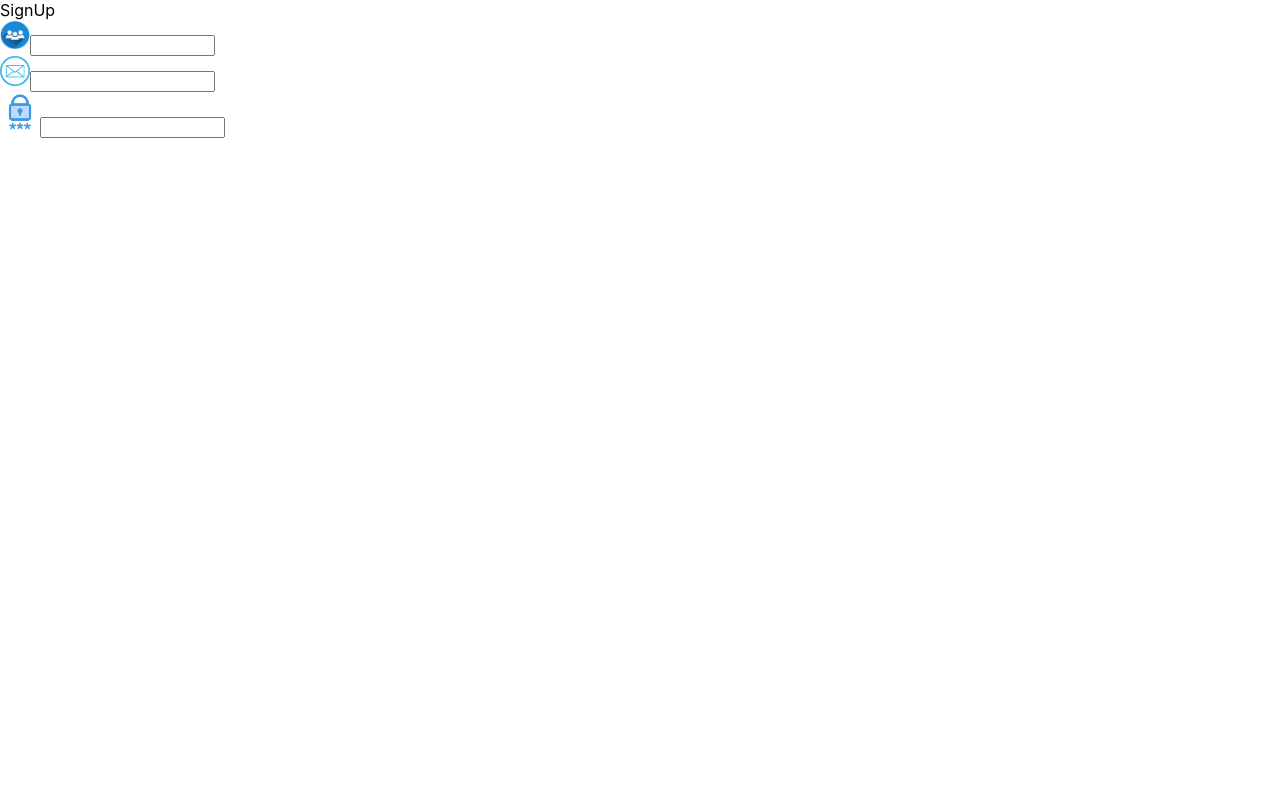
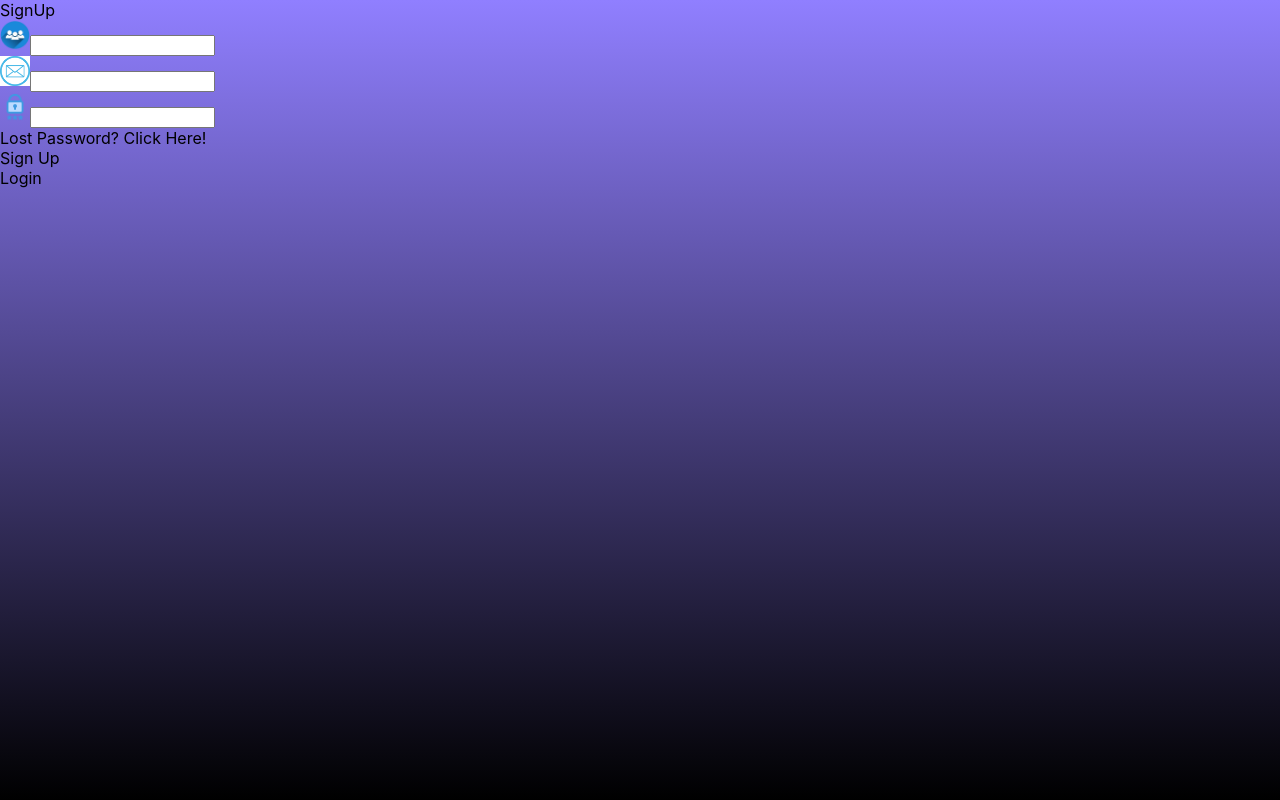
Before and after one commit to Gayathiri-Jeyananthan/SignIn-SignUp, a React (Create React App) app: page / in a window 1280 px wide. Built offline with nearby package versions, Linux system fonts and the light colour scheme.

Commit message:
Login / Signup update 24th June

```diff
--- a/src/Components/LoginSignup/LoginSignup.jsx
+++ b/src/Components/LoginSignup/LoginSignup.jsx
@@ -21,13 +21,13 @@ export const LoginSignup = () => {
           <input type="email" />
         </div>
         <div className="input">
-          <img src={password_icon} style={{height:"40px", width:"40px" }} alt="PasswordIcon" />
+          <img src={password_icon} style={{height:"30px", width:"30px" }} alt="PasswordIcon" />
           <input type="password" />
         </div>
+      <div className="forgot-password">Lost Password? Click Here!</div>
         <div className="submit-container">
-          <div className="submit">
-
-          </div>
+          <div className="submit">Sign Up</div>
+          <div className="submit">Login</div>
         </div>
       </div>
     </div>
--- a/src/index.css
+++ b/src/index.css
@@ -5,6 +5,8 @@ body {
     sans-serif;
   -webkit-font-smoothing: antialiased;
   -moz-osx-font-smoothing: grayscale;
+  height: 100vh;
+  background:linear-gradient(#907fff,#000000);
 }
 
 code {
```
